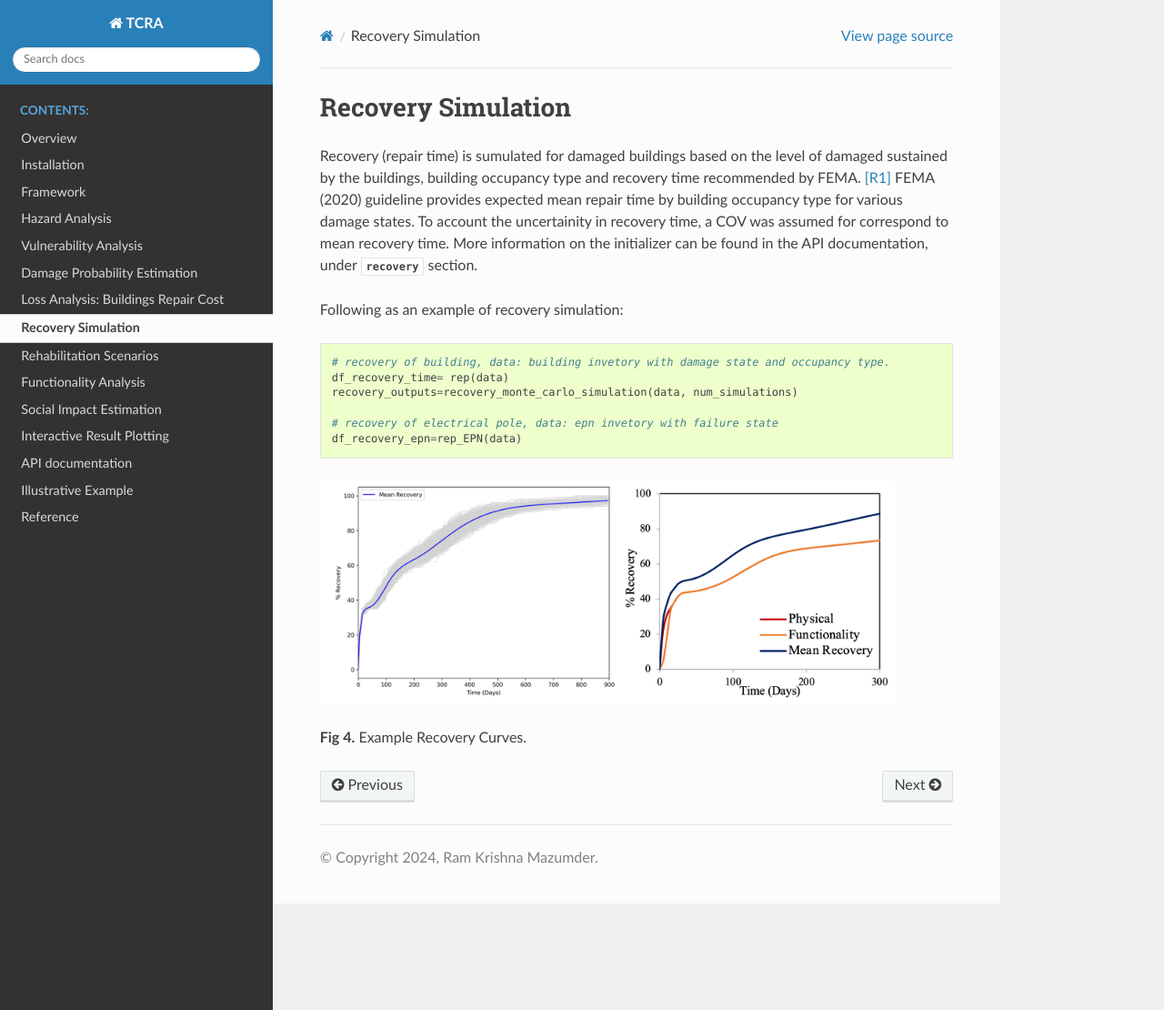
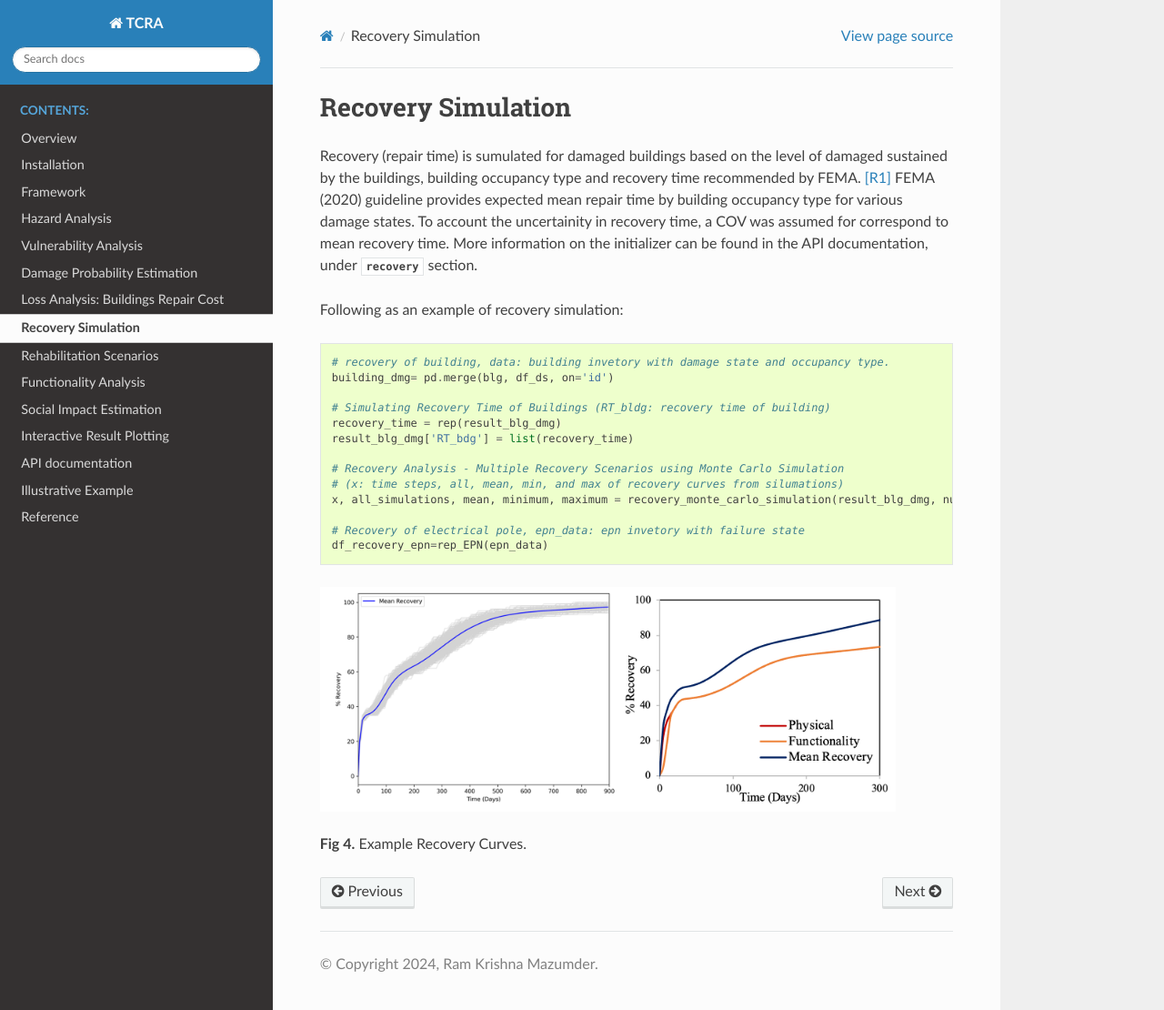
Before and after one commit to rxm562/TCRA, a Sphinx documentation site: the page built from docs/source/recovery.rst, in a window 1280 px wide and 1110 px high. Shown: the whole window at 91% size. Built offline with Sphinx 7.4.7 and the Read the Docs theme 2.0.0, drawn with Linux system fonts in a browser that asks for light colours.

Commit message:
Update recovery.rst

```diff
--- a/docs/source/recovery.rst
+++ b/docs/source/recovery.rst
@@ -10,12 +10,18 @@ Recovery (repair time) is sumulated for damaged buildings based on the level of
 Following as an example of recovery simulation::
 
     # recovery of building, data: building invetory with damage state and occupancy type.
-    df_recovery_time= rep(data)
-    recovery_outputs=recovery_monte_carlo_simulation(data, num_simulations)
+    building_dmg= pd.merge(blg, df_ds, on='id')
 
-    # recovery of electrical pole, data: epn invetory with failure state
-    df_recovery_epn=rep_EPN(data)
+    # Simulating Recovery Time of Buildings (RT_bldg: recovery time of building)
+    recovery_time = rep(result_blg_dmg)
+    result_blg_dmg['RT_bdg'] = list(recovery_time)
 
+    # Recovery Analysis - Multiple Recovery Scenarios using Monte Carlo Simulation
+    # (x: time steps, all, mean, min, and max of recovery curves from silumations)
+    x, all_simulations, mean, minimum, maximum = recovery_monte_carlo_simulation(result_blg_dmg, num_simulations=100000)
+
+    # Recovery of electrical pole, epn_data: epn invetory with failure state
+    df_recovery_epn=rep_EPN(epn_data)
 
 .. figure:: figures/recovery_example.png
    :scale: 40%
```
